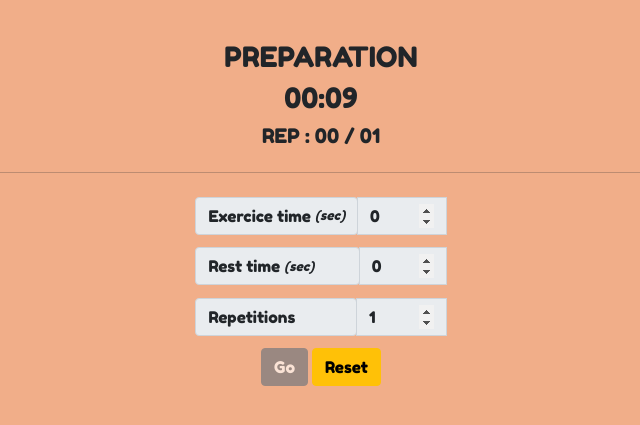
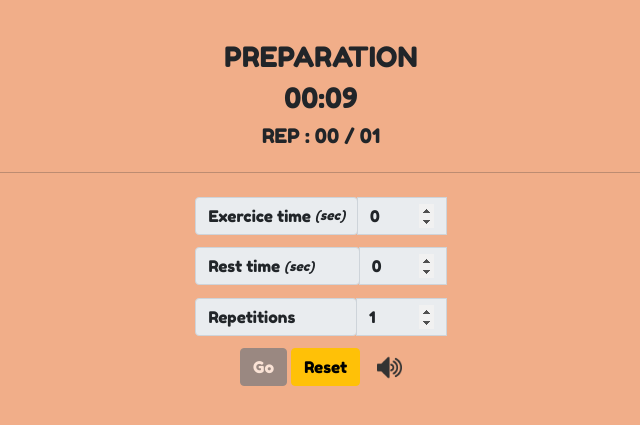
Before and after one commit to waiizen/WorkoutTimer, a plain HTML site: page index.html in a window 1280 px wide. Both pictures are taken after a click on the button "Go". Shown: the part 133-558 px from the top of the page, without its empty margins (319-959 px from the left). Drawn offline with nearby package versions, Linux system fonts and the light colour scheme.

Commit message:
Added mute & unmute option 🔇

```diff
--- a/index.css
+++ b/index.css
@@ -31,3 +31,9 @@ input[type=number]::-webkit-outer-spin-button {
 .onlyLilCss{
 	display: none;
 }
+
+.mute{
+	width: 2%;
+	height: auto;
+	margin-left: 1%;
+}
--- a/index.html
+++ b/index.html
@@ -63,6 +63,7 @@
 
 	<button class="btn btn-success" id="btnGo" onclick="setTimer();">Go</button>
 	<button class="btn btn-warning" onclick="reset();">Reset</button>
+	<img src="unmute.png" class="mute" id="mute" onclick="muteFun();">
 
 </div>
 
--- a/index.js
+++ b/index.js
@@ -7,8 +7,19 @@ var prepTime = 10;
 var totalTimeSec = 0;
 var totalTimeMin = 0;
 var lock=false;
+var mute = false;
 
 var audio = new Audio('beep.mp3');
+
+function muteFun(){
+	if(mute){
+		document.getElementById('mute').src="unmute.png";
+		mute = false;
+	} else {
+		document.getElementById('mute').src="mute.png";
+		mute = true;
+	}
+}
 
 function increaseExe(){
 	if(!lock){
@@ -107,7 +118,7 @@ function setTimer(){
 		var countdownPreparation = setInterval(prepareTimer, 1000);
 		function prepareTimer(){
 			document.getElementById('timerText').innerHTML = '00:' + (prepTime.toString().length < 2 ? ('0'+prepTime) : prepTime);
-			if(prepTime == 3 || prepTime == 2 || prepTime == 1) audio.play();
+			if(!mute && (prepTime == 3 || prepTime == 2 || prepTime == 1)) audio.play();
 			prepTime = prepTime - 1;
 			if(prepTime < 0){
 				clearInterval(countdownPreparation);
@@ -128,7 +139,7 @@ function exerciceInterval(){
 
 	function timer(){
 		document.getElementById('timerText').innerHTML = '00:' + (sec.toString().length < 2 ? ('0'+sec) : sec);
-		if(sec == 3 || sec == 2 || sec == 1) audio.play();
+		if(!mute && (sec == 3 || sec == 2 || sec == 1)) audio.play();
 		sec = sec - 1;
 		if(sec < 0){
 			clearInterval(countdown1);
@@ -145,7 +156,7 @@ function waitInterval(){
 
 	function timer2(){
 		document.getElementById('timerText').innerHTML = '00:' + (sec.toString().length < 2 ? ('0'+sec) : sec);
-		if(sec == 3 || sec == 2 || sec == 1) audio.play();
+		if(!mute && (sec == 3 || sec == 2 || sec == 1)) audio.play();
 		sec = sec - 1;
 		if(sec < 0){
 			nbRep--;
--- a/smallscreen.css
+++ b/smallscreen.css
@@ -30,3 +30,9 @@ input[type=number]::-webkit-outer-spin-button {
 .onlyLilCss{
 	display: block;
 }
+
+.mute{
+	width: 10%;
+	height: auto;
+	margin-left: 4%;
+}
```
Also changed, not shown: mute.png (added), unmute.png (added).
